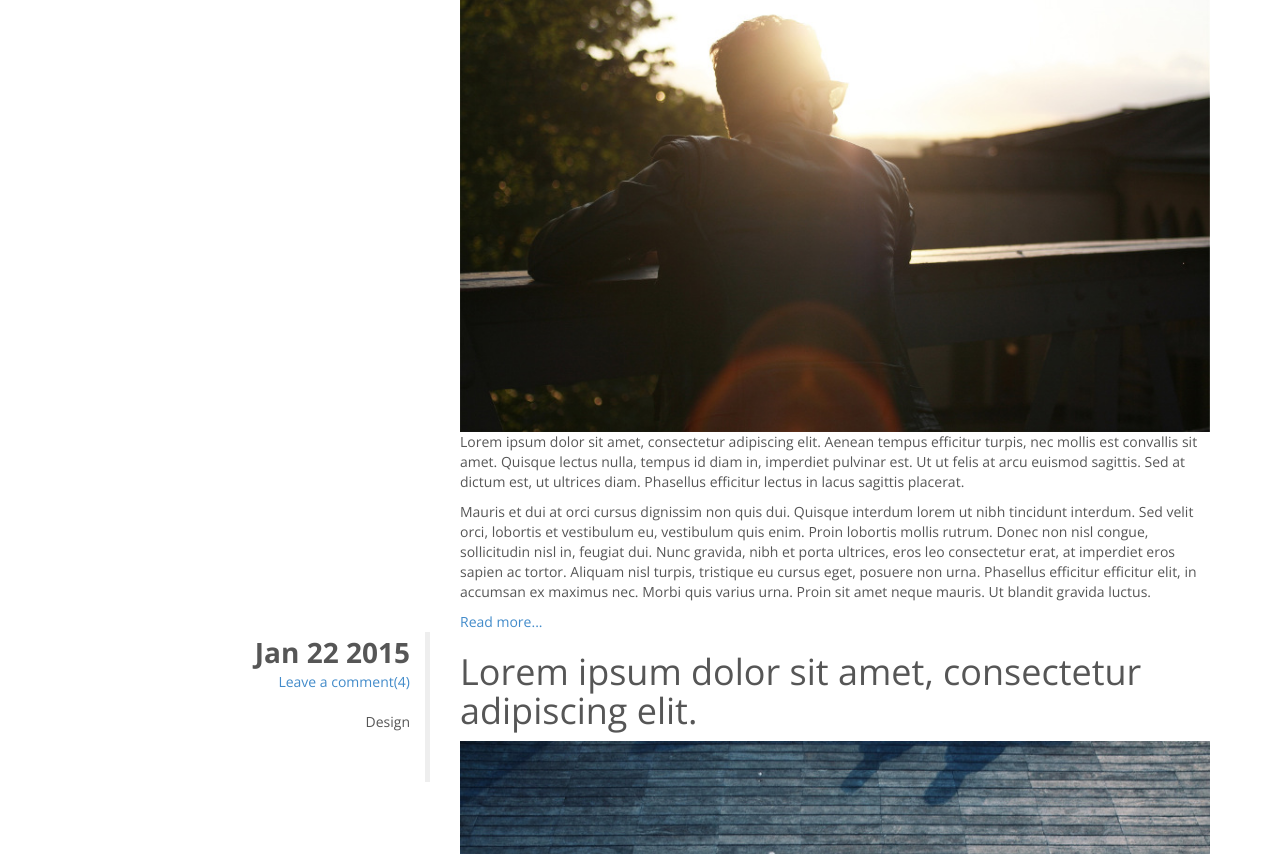
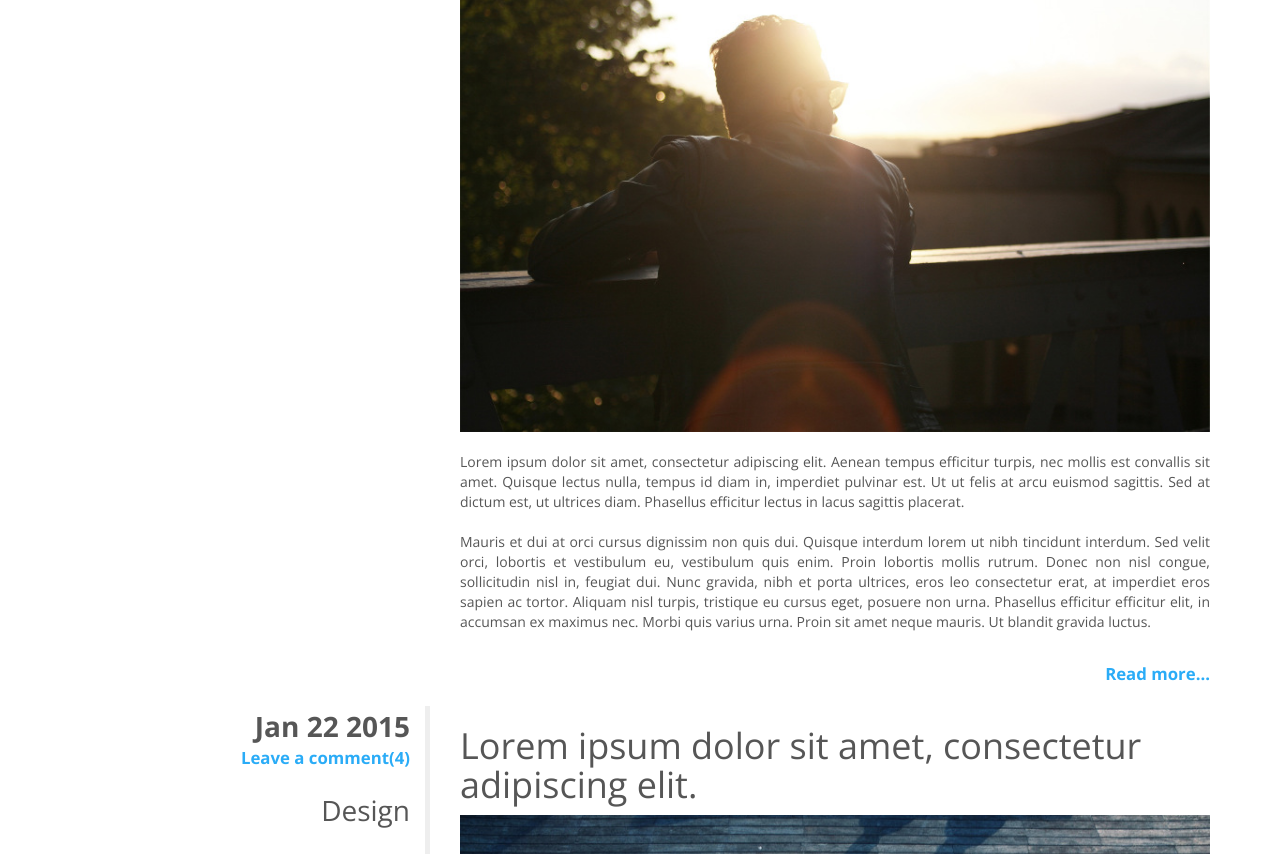
Before and after one commit to stolarczykt/company-page-template, a website: page blog.html in a window 1280 px wide. Shown: the part 307-1161 px from the top of the page. Drawn offline with nearby package versions, Linux system fonts and the light colour scheme; files that its build step writes are made by us from their sources.

Commit message:
blog page styles fixes

```diff
--- a/less/styles.less
+++ b/less/styles.less
@@ -423,27 +423,31 @@ footer i:hover {
   margin-top: 20px;
   text-align: justify;
 }
-.post .read-more {
+.post-preview .read-more {
   color: @mainColor;
   font-weight: bold;
   text-align: right;
   float: right;
   margin-bottom: 20px;
-  font-size: 1.5em;
+  font-size: 1.2em;
 }
-.post .read-more:hover {
+.post-preview .read-more:hover {
   text-decoration: none;
 }
-.post .leave-a-comment {
+.leave-a-comment {
   color: @mainColor;
   font-weight: bold;
   font-size: 1.2em;
 }
-.post .leave-a-comment:hover {
+.leave-a-comment:hover {
   text-decoration: none;
 }
-.post .tag {
+.tag {
   font-size: 2em;
+}
+.post-preview p {
+  margin-top: 20px;
+  text-align: justify;
 }
 .publication-date {
   font-size: 2em;
```
